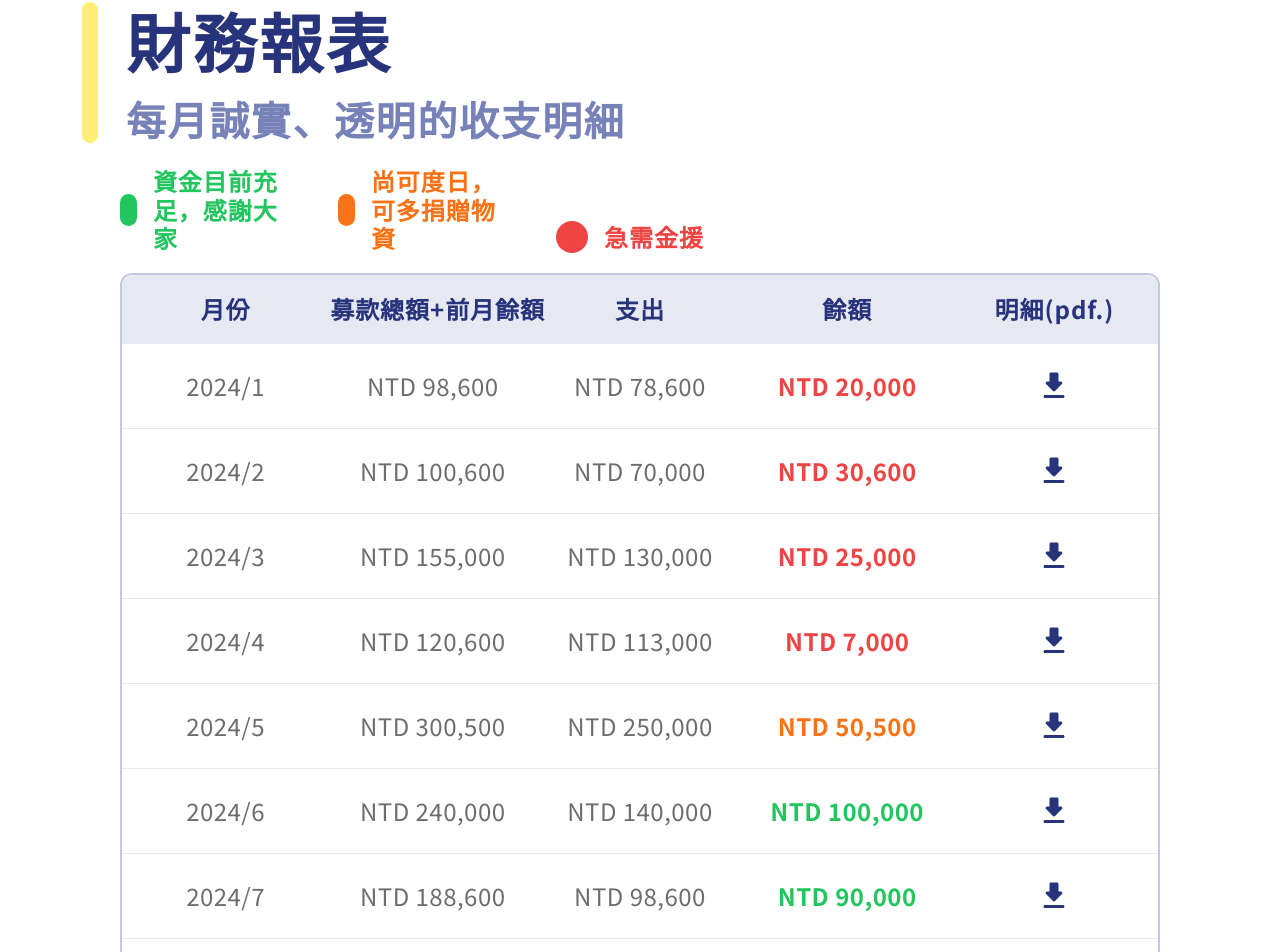
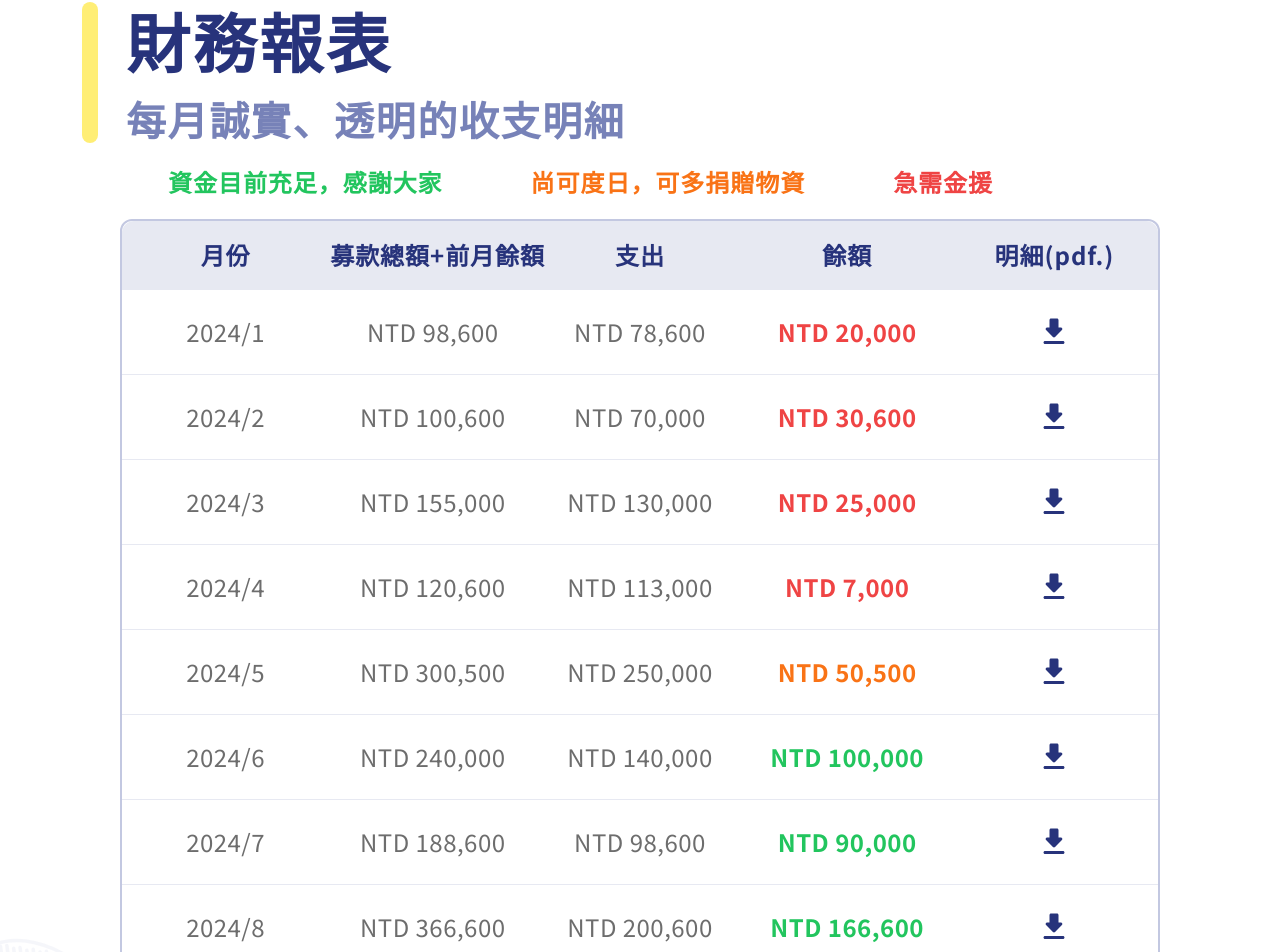
Before and after one commit to Maojin-juan/NurtureMe, a React (Vite) app: page /#/about in a window 1280 px wide. Shown: the part 3808-4760 px from the top of the page. Built offline with nearby package versions, Linux system fonts and the light colour scheme.

Commit message:
refactor(about): 移動資料進組件狀態並優化資料結構
- 將財務數據和資金狀態清單移到組件狀態中
- 統一命名和資料結構
- 添加狀態顯示邏輯

```diff
--- a/src/pages/About/index.jsx
+++ b/src/pages/About/index.jsx
@@ -66,6 +66,24 @@ export default function About() {
       expense: "NTD 200,600",
       balance: "NTD 166,600",
       color: "text-green-500",
+    },
+  ];
+
+  const fundStatusList = [
+    {
+      status: "充足",
+      message: "資金目前充足，感謝大家",
+      color: "green",
+    },
+    {
+      status: "普通",
+      message: "尚可度日，可多捐贈物資",
+      color: "orange",
+    },
+    {
+      status: "急需",
+      message: "急需金援",
+      color: "red",
     },
   ];
 
@@ -216,7 +234,7 @@ export default function About() {
                       alt="我要包養 hover"
                     />
 
-                    <div className="bg-doodleUnderline2 absolute bottom-[32.27%] left-1/2 h-[13px] w-[137px] -translate-x-1/2 bg-contain bg-no-repeat xl:bottom-[31.59%] xl:h-[26px] xl:w-[274px]" />
+                    <div className="absolute bottom-[32.27%] left-1/2 h-[13px] w-[137px] -translate-x-1/2 bg-doodleUnderline2 bg-contain bg-no-repeat xl:bottom-[31.59%] xl:h-[26px] xl:w-[274px]" />
                   </div>
                 </div>
               </Link>
@@ -240,7 +258,7 @@ export default function About() {
                       alt="我要包養 hover"
                     />
 
-                    <div className="bg-doodleUnderline2 absolute bottom-[32.27%] left-1/2 h-[13px] w-[137px] -translate-x-1/2 bg-contain bg-no-repeat xl:bottom-[31.59%] xl:h-[26px] xl:w-[274px]" />
+                    <div className="absolute bottom-[32.27%] left-1/2 h-[13px] w-[137px] -translate-x-1/2 bg-doodleUnderline2 bg-contain bg-no-repeat xl:bottom-[31.59%] xl:h-[26px] xl:w-[274px]" />
                   </div>
                 </div>
               </Link>
@@ -319,15 +337,14 @@ export default function About() {
               </tbody>
             </table>
             <div className="flex flex-col items-end gap-1 text-fs-7 xl:flex-row xl:gap-10 xl:text-h6 xl:font-bold">
-              <div className="fundStatus w-[178px] text-left before:bg-green-500">
-                <p className="text-green-500">資金目前充足，感謝大家</p>
-              </div>
-              <div className="fundStatus w-[178px] text-left before:bg-orange-500">
-                <p className="text-orange-500">尚可度日，可多捐贈物資</p>
-              </div>
-              <div className="fundStatus w-[178px] text-left before:bg-red-500">
-                <p className="text-red-500">急需金援</p>
-              </div>
+              {fundStatusList.map(({ status, message, color }) => (
+                <div
+                  key={status}
+                  className={`fundStatus w-[178px] text-left xl:w-auto before:bg-${color}-500`}
+                >
+                  <p className={`text-${color}-500`}>{message}</p>
+                </div>
+              ))}
             </div>
           </div>
           <Link
```
